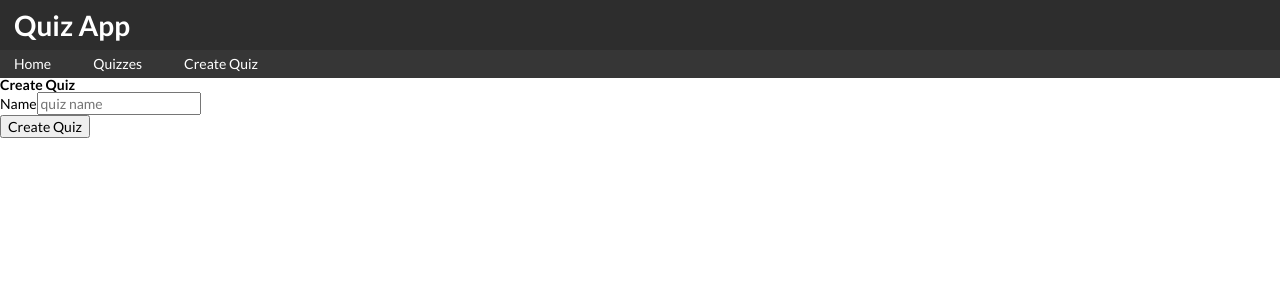
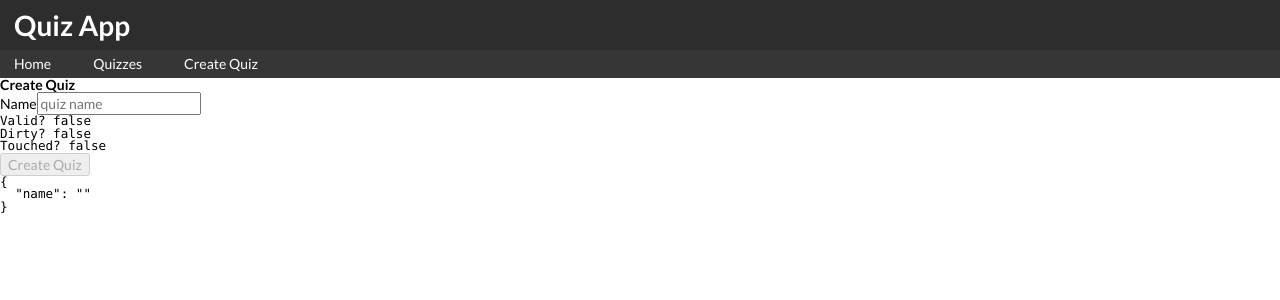
Before and after one commit to ksextontech/quiz-app, an Angular app: page /quiz/create in a window 1280 px wide. Shown: the top 300 px of the page. Built offline with nearby package versions, Linux system fonts and the light colour scheme.

Commit message:
create quiz form

```diff
--- a/src/app/quiz-create-form/quiz-create-form.component.html
+++ b/src/app/quiz-create-form/quiz-create-form.component.html
@@ -1,13 +1,18 @@
-<form>
+<form #quizForm="ngForm" novalidate>
   <fieldset>
     <legend>Create Quiz</legend>
     <div>
-      <label for="quiz-name">Name</label>
-      <input type="text" name="quiz-name" placeholder="quiz name">
+      <label for="name">Name</label>
+      <input type="text" name="name" ngModel required minLength="6" maxlength="100" placeholder="quiz name">
+      <pre>Valid? {{ quizForm.form.controls.name?.valid }}</pre>
+      <pre>Dirty? {{ quizForm.form.controls.name?.dirty }}</pre>
+      <pre>Touched? {{ quizForm.form.controls.name?.touched }}</pre>
     </div>
   </fieldset>
 
   <div>
-    <button type="submit" (click)="createQuiz()" [disabled]="false">Create Quiz</button>
+    <button type="submit" (click)="createQuiz()" [disabled]="!quizForm.valid">Create Quiz</button>
   </div>
 </form>
+
+<pre>{{ quizForm.value | json }}</pre>
--- a/src/app/quiz-create-form/quiz-create-form.component.ts
+++ b/src/app/quiz-create-form/quiz-create-form.component.ts
@@ -9,6 +9,8 @@ import { Quiz } from '../model/quiz';
 export class QuizCreateFormComponent implements OnInit {
   @Output() QuizCreated: EventEmitter<Quiz> = new EventEmitter<Quiz>();
 
+  quiz: Quiz;
+
   constructor() { }
 
   ngOnInit() {
--- a/src/styles.css
+++ b/src/styles.css
@@ -13,3 +13,16 @@ h3, h4, h6 { font-size: 1.2em; }
 h1, h2, h3, h4, h5, h6, form legend {
   font-weight: bold;
 }
+
+pre {
+  font-family: Consolas;
+  font-size: .9em;
+  /* max-height: 350px;
+  overflow: auto; */
+  /* background-color: whitesmoke; */
+  color: black;
+}
+
+/* pre:hover, pre:focus {
+  width: min-content;
+} */
```
